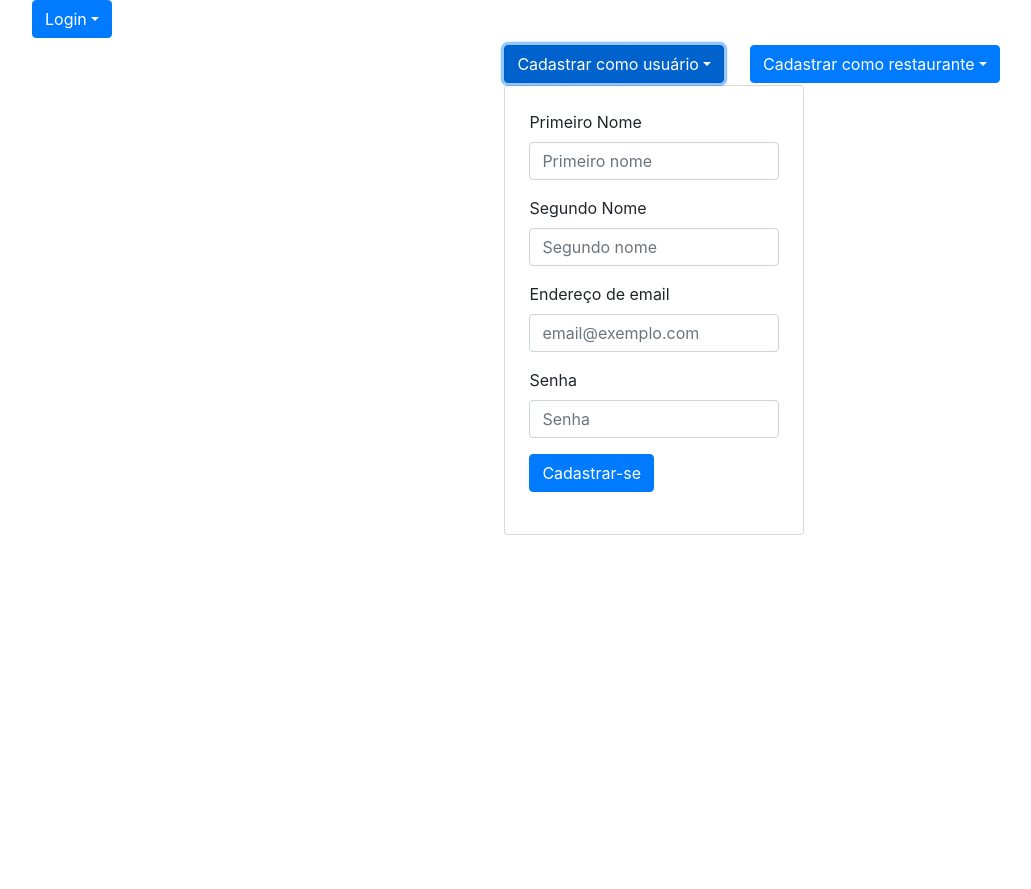
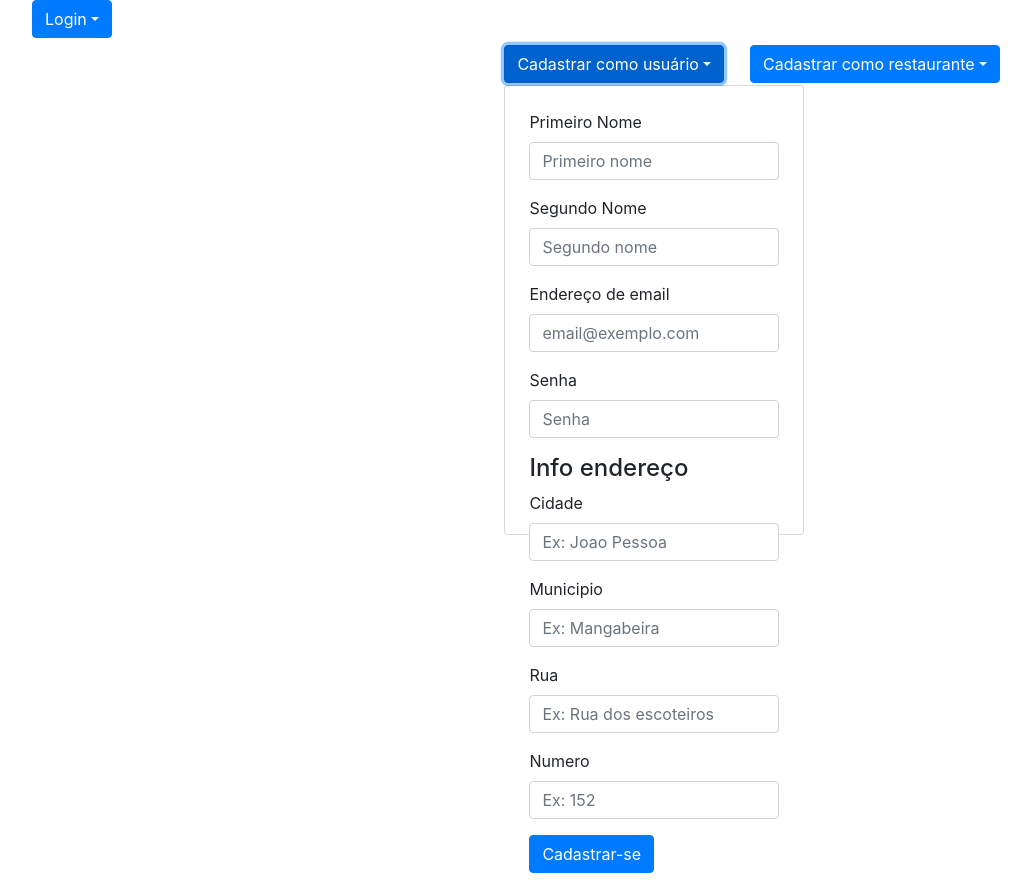
Before and after one commit to Thomasr-02/Project-Ifood-FrontEnd, a React (Create React App) app: page / in a window 1280 px wide. Both pictures are taken after a click on the button "Cadastrar como usuário". Shown: the whole page, without its empty margins (68-1099 px from the left). Before the commit the page ends 800 px from the top, so only its background shows below. Built offline with nearby package versions, Linux system fonts and the light colour scheme.

Commit message:
Config forms and state Login, USER-RESTAURANTE

```diff
--- a/src/components/navbarCadastroLogin.js
+++ b/src/components/navbarCadastroLogin.js
@@ -12,6 +12,11 @@ class CadastroLogin extends Component {
         email: '',
         password: '',
 
+        city: '',
+        neighborhood:'',
+        street:'',
+        number:'',
+
         name_estab: '',
         delivery_free: false,
         category: '',
@@ -25,11 +30,15 @@ class CadastroLogin extends Component {
         var email = document.querySelector('#formEmail').value;
         var password = document.querySelector('#formPassword').value;
 
-        api.post('/users',{first_name, last_name, email, password})
+        var city= document.querySelector('#formCity').value;
+        var neighborhood= document.querySelector('#formNeighborhood').value;
+        var street= document.querySelector('#formStreet').value;
+        var number= document.querySelector('#formNumber').value;
+
+
+        api.post('/users',{first_name, last_name, email, password,city,neighborhood,street,number})
         .then((res) => {
             console.log(res);
-            setTimeout(function(){ console.log("deubom"); }, 3000);
-
         }).catch((err) => {
             alert("error: " + err.toString());
         });
@@ -40,11 +49,20 @@ class CadastroLogin extends Component {
         var name_estab = document.querySelector('#estab_name').value;
         var email = document.querySelector('#estab_formEmail').value;
         var password = document.querySelector('#estab_formPassword').value;
+
+        var city= document.querySelector('#formCity').value;
+        var neighborhood= document.querySelector('#formNeighborhood').value;
+        var street= document.querySelector('#formStreet').value;
+        var number= document.querySelector('#formNumber').value;
+
+
+
+
         var delivery_free = true;
         var category = '';
         var balance = 0
 
-        api.post('/restaurantes',{name_estab, email, password, delivery_free, category, balance })
+        api.post('/restaurantes',{name_estab, email, password, delivery_free, category, balance ,city,neighborhood,street,number})
         .then((res) => {
             alert(res);
 
@@ -87,7 +105,23 @@ class CadastroLogin extends Component {
                                             <label htmlFor="formPassword">Senha</label>
                                             <input type="password" className="form-control" id="formPassword" placeholder="Senha"/>
                                         </div>
-
+                                        <div><h4>Info endereço</h4></div>
+                                        <div className="form-group">
+                                            <label htmlFor="formCity">Cidade</label>
+                                            <input type="password" className="form-control" id="formCity" placeholder="Ex: Joao Pessoa"/>
+                                        </div>
+                                        <div className="form-group">
+                                            <label htmlFor="formNeighborhood">Municipio</label>
+                                            <input type="password" className="form-control" id="formNeighborhood" placeholder="Ex: Mangabeira"/>
+                                        </div>
+                                        <div className="form-group">
+                                            <label htmlFor="formStreet">Rua</label>
+                                            <input type="password" className="form-control" id="formStreet" placeholder="Ex: Rua dos escoteiros"/>
+                                        </div>
+                                        <div className="form-group">
+                                            <label htmlFor="formNumber">Numero</label>
+                                            <input type="password" className="form-control" id="formNumber" placeholder="Ex: 152"/>
+                                        </div>
                                         <button onClick={this.cadaUser} className="btn btn-primary">Cadastrar-se</button>
                                     </form>
                                 </Dropdown.Menu>
@@ -116,6 +150,23 @@ class CadastroLogin extends Component {
                                             <label htmlFor="formPassword">Senha</label>
                                             <input type="password" className="form-control" id="estab_formPassword" placeholder="Senha"/>
                                         </div>
+                                        <div><h4>Info endereço</h4></div>
+                                        <div className="form-group">
+                                            <label htmlFor="formCity">Cidade</label>
+                                            <input type="password" className="form-control" id="formCity" placeholder="Ex: Joao Pessoa"/>
+                                        </div>
+                                        <div className="form-group">
+                                            <label htmlFor="formNeighborhood">Municipio</label>
+                                            <input type="password" className="form-control" id="formNeighborhood" placeholder="Ex: Mangabeira"/>
+                                        </div>
+                                        <div className="form-group">
+                                            <label htmlFor="formStreet">Rua</label>
+                                            <input type="password" className="form-control" id="formStreet" placeholder="Ex: Rua dos escoteiros"/>
+                                        </div>
+                                        <div className="form-group">
+                                            <label htmlFor="formNumber">Numero</label>
+                                            <input type="password" className="form-control" id="formNumber" placeholder="Ex: 152"/>
+                                        </div>
 
                                         <button onClick={this.cadaRestaurante} className="btn btn-primary">Cadastrar-se</button>
                                     </form>
```
